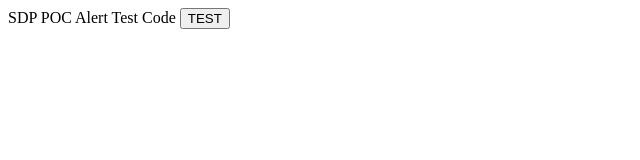
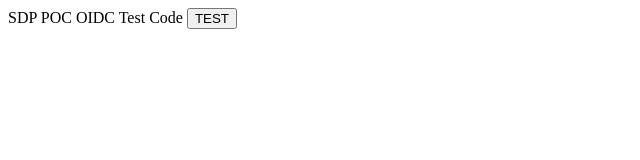
Before and after one commit to K-Minu/Multi_Cloud_CICD, a website: page index.html in a window 1280 px wide. Shown: the full height of the page, 0-640 px from the left. Drawn offline with Linux system fonts and the light colour scheme.

Commit message:
OIDC workflows test

```diff
--- a/index.html
+++ b/index.html
@@ -6,7 +6,7 @@
   </head>
   <body>
     <div class="sdp">
-      <text>SDP POC Alert Test Code</text>
+      <text>SDP POC OIDC Test Code</text>
       <button onclick="doAction()">TEST</button>
       <script>
         function doAction() {
```
